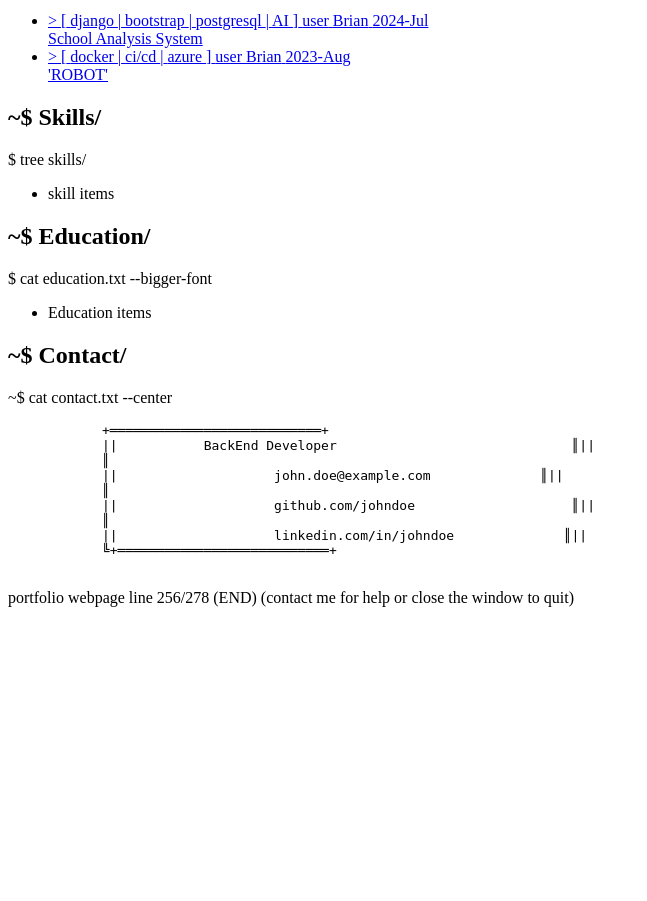
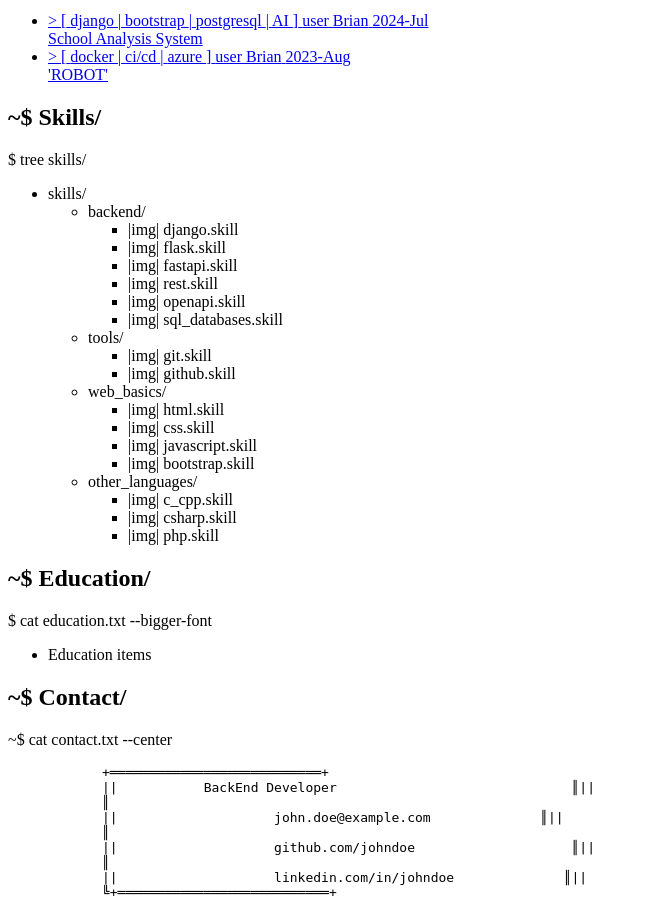
Before and after one commit to BrialexMaga/portfolio, a Flask app: page / in a window 1280 px wide. Shown: the part 558-1459 px from the top of the page, without its empty margins (0-647 px from the left). Before the commit the page ends 1165 px from the top, so only its background shows below. Run offline with Flask 3, Linux system fonts and the light colour scheme.

Commit message:
Add tree of skills

```diff
--- a/app.py
+++ b/app.py
@@ -13,8 +13,10 @@ def load_json(file_name: str) -> list[dict]:
 @app.route("/")
 def home():
     projects = load_json("projects")
+    skills = load_json("skills")
 
-    return render_template("index.html", projects=projects)
+    return render_template("index.html",
+                           projects=projects, skills=skills)
 
 if __name__=="__main__":
     app.run(debug=True)
--- /dev/null
+++ b/data/skills.json
@@ -0,0 +1,14 @@
+{
+    "backend": {
+        "technologies": ["django", "flask", "fastapi", "rest", "openapi", "sql_databases"]
+    },
+    "tools": {
+        "technologies": ["git", "github"]
+    },
+    "web_basics": {
+        "technologies": ["html", "css", "javascript", "bootstrap"]
+    },
+    "other_languages": {
+        "technologies": ["c_cpp", "csharp", "php"]
+    }
+}
--- a/templates/index.html
+++ b/templates/index.html
@@ -67,7 +67,17 @@
         <h2>~$ Skills/</h2>
         <p class="code">$ tree skills/</p>
         <ul>
-            <li>skill items</li>
+            <li>skills/</li>
+            <ul>
+                {% for category, content in skills.items() %}
+                <li> {{ category }}/ </li>
+                <ul>
+                    {% for skill in content.technologies %}
+                    <li> <span>|img|</span> {{ skill }}.skill </li>
+                    {% endfor %}
+                </ul>
+                {% endfor %}
+            </ul>
         </ul>
     </section>
 
```
